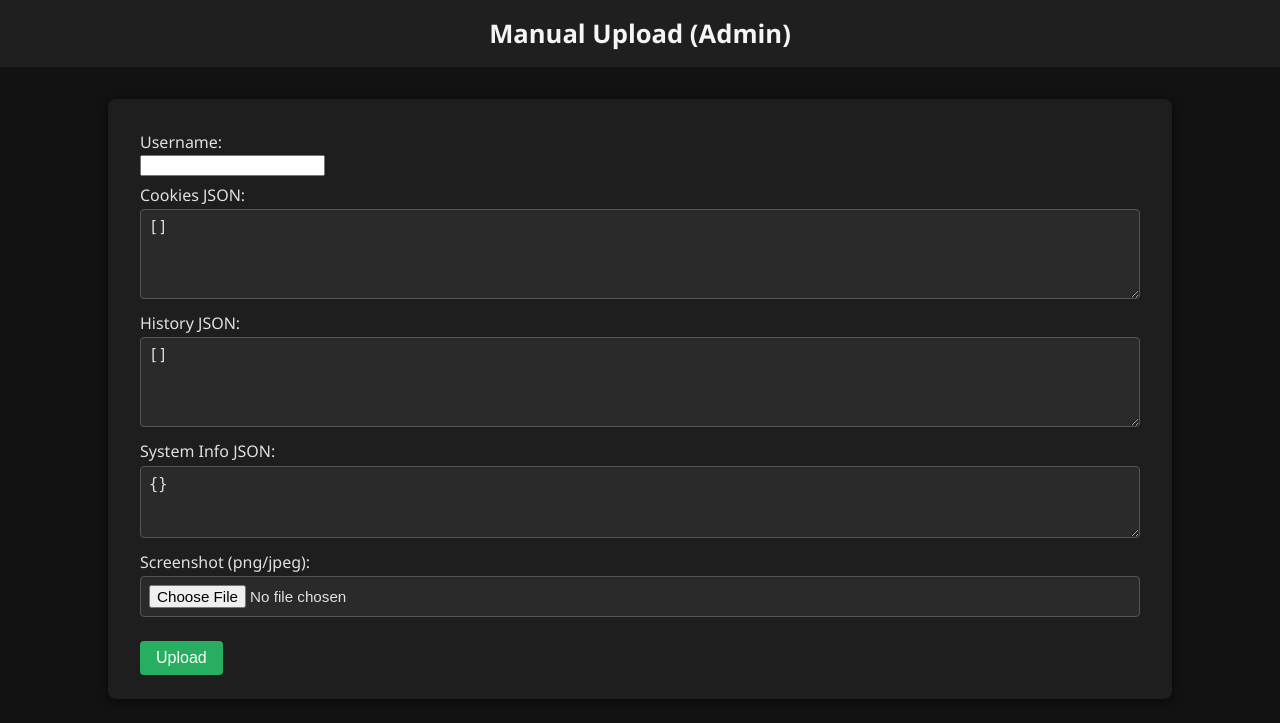
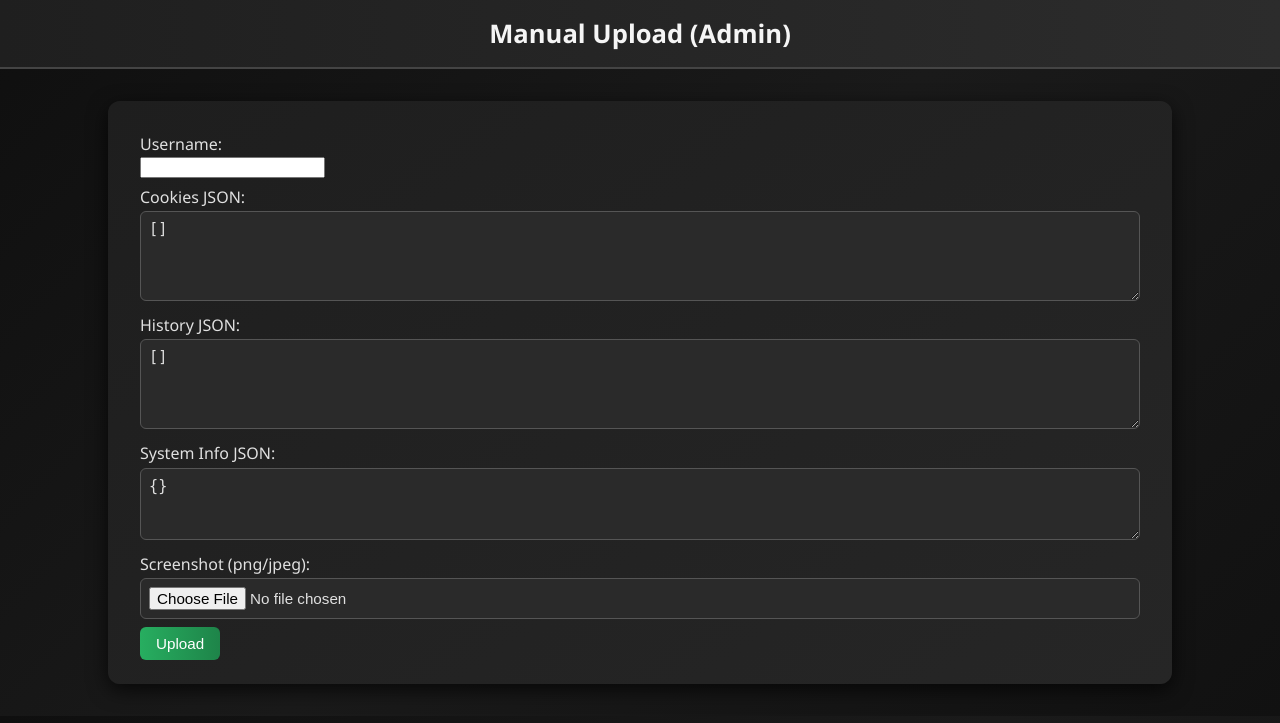
Before and after one commit to d82576668-ux/cookie_panel, a Flask app: template templates/upload_form.html in a window 1280 px wide. Shown: the top 723 px of the page. Run offline with Flask 3, Linux system fonts and the light colour scheme; the template is opened without the code that fills it, so the values that code supplies are empty; some libraries are stand-ins or nearby versions.

Commit message:
Update style.css

```diff
--- a/static/style.css
+++ b/static/style.css
@@ -1,28 +1,32 @@
 /* --- Общие стили --- */
 body {
     font-family: 'Segoe UI', Tahoma, Geneva, Verdana, sans-serif;
-    background-color: #121212;
+    background: linear-gradient(135deg, #0f0f0f, #1a1a1a, #111111);
     margin: 0;
     padding: 0;
     color: #e0e0e0;
+    transition: background 0.5s ease;
 }
 
 header {
-    background-color: #1f1f1f;
+    background: linear-gradient(90deg, #1f1f1f, #2c2c2c);
     color: #f5f5f5;
     padding: 1rem;
     text-align: center;
     font-size: 1.6rem;
     font-weight: bold;
+    border-bottom: 2px solid #444;
 }
 
+/* --- Контейнер --- */
 .container {
     max-width: 1000px;
     margin: 2rem auto;
-    background-color: #1e1e1e;
+    background: linear-gradient(145deg, #1e1e1e, #262626);
     padding: 1.5rem 2rem;
-    border-radius: 8px;
-    box-shadow: 0 3px 10px rgba(0,0,0,0.5);
+    border-radius: 12px;
+    box-shadow: 0 6px 20px rgba(0,0,0,0.7);
+    transition: all 0.3s ease;
 }
 
 /* --- Таблицы --- */
@@ -30,6 +34,7 @@ table {
     width: 100%;
     border-collapse: collapse;
     margin-bottom: 1rem;
+    transition: all 0.3s ease;
 }
 
 th, td {
@@ -39,24 +44,44 @@ th, td {
 }
 
 th {
-    background-color: #2c2c2c;
+    background: linear-gradient(90deg, #2c2c2c, #3a3a3a);
 }
 
 tr:hover {
-    background-color: #333333;
+    background: linear-gradient(90deg, #333333, #444444);
+    transition: background 0.3s ease;
+}
+
+/* --- Кнопки и ссылки --- */
+.btn, .action-btn, button {
+    padding: 0.5rem 1rem;
+    border-radius: 6px;
+    font-size: 0.95rem;
+    text-decoration: none;
+    cursor: pointer;
+    transition: all 0.3s ease;
 }
 
 .btn {
-    padding: 0.4rem 0.8rem;
-    background-color: #3498db;
+    background: linear-gradient(90deg, #3498db, #2980b9);
     color: #fff;
-    text-decoration: none;
-    border-radius: 4px;
-    font-size: 0.9rem;
+    border: none;
 }
 
 .btn:hover {
-    background-color: #2980b9;
+    background: linear-gradient(90deg, #2980b9, #1f6391);
+    transform: scale(1.05);
+}
+
+.action-btn, button {
+    background: linear-gradient(90deg, #27ae60, #1e8449);
+    color: #fff;
+    border: none;
+}
+
+.action-btn:hover, button:hover {
+    background: linear-gradient(90deg, #1e8449, #166433);
+    transform: scale(1.05);
 }
 
 /* --- Формы --- */
@@ -71,61 +96,54 @@ input[type="text"], textarea, input[type="file"] {
     padding: 0.5rem;
     margin-top: 0.2rem;
     border: 1px solid #555;
-    border-radius: 4px;
+    border-radius: 6px;
     background-color: #2a2a2a;
     color: #e0e0e0;
     font-size: 0.95rem;
     box-sizing: border-box;
+    transition: all 0.3s ease;
 }
 
-button {
-    padding: 0.5rem 1rem;
-    margin-top: 1rem;
-    background-color: #27ae60;
-    color: #fff;
-    border: none;
-    border-radius: 4px;
-    cursor: pointer;
-    font-size: 1rem;
-}
-
-button:hover {
-    background-color: #1e8449;
+input[type="text"]:focus, textarea:focus {
+    border-color: #3498db;
+    box-shadow: 0 0 8px rgba(52,152,219,0.5);
+    outline: none;
 }
 
 /* --- User detail --- */
-.user-card p {
-    margin: 0.4rem 0;
+.user-card {
+    background: linear-gradient(145deg, #222222, #2e2e2e);
+    padding: 1rem;
+    border-radius: 10px;
+    box-shadow: 0 4px 15px rgba(0,0,0,0.5);
+    transition: all 0.3s ease;
+}
+
+.user-card:hover {
+    transform: scale(1.02);
 }
 
 .json-box {
-    background: #2c2c2c;
+    background: linear-gradient(145deg, #2c2c2c, #3a3a3a);
     padding: 0.5rem;
     white-space: pre-wrap;
-    border-radius: 4px;
+    border-radius: 6px;
     overflow-x: auto;
     color: #e0e0e0;
-}
-
-.action-btn {
-    margin: 0.3rem 0;
-    padding: 0.3rem 0.6rem;
-    background: #2980b9;
-    color: #fff;
-    border: none;
-    border-radius: 4px;
-    cursor: pointer;
-}
-
-.action-btn:hover {
-    background: #1c5980;
+    transition: all 0.3s ease;
 }
 
 .screenshot {
     max-width: 100%;
     margin-top: 0.5rem;
     border: 1px solid #555;
-    border-radius: 4px;
+    border-radius: 6px;
+    transition: all 0.3s ease;
+}
+
+.screenshot:hover {
+    transform: scale(1.02);
+    box-shadow: 0 0 12px rgba(52, 152, 219, 0.6);
 }
 
 /* --- Заголовки --- */
```
